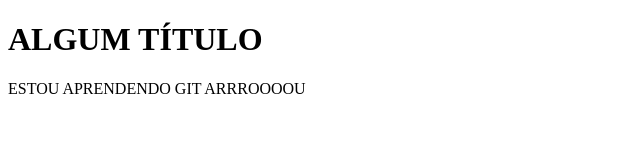
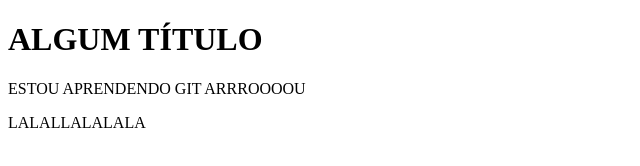
Before and after one commit to pedromarchet01/tutorialgit, a plain HTML site: page index.html in a window 1280 px wide. Shown: the whole page, without its empty margins (0-640 px from the left). Drawn offline with Linux system fonts and the light colour scheme.

Commit message:
novo parágrafo

```diff
--- a/index.html
+++ b/index.html
@@ -9,5 +9,6 @@
 <body>
   <h1>ALGUM TÍTULO</h1>
   <p>ESTOU APRENDENDO GIT ARRROOOOU</p>
+  <p>LALALLALALALA</p>
 </body>
 </html>
```
